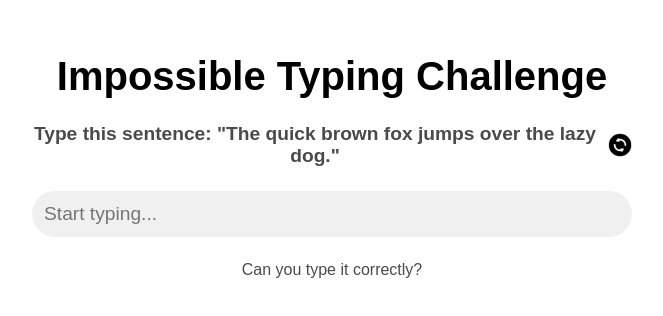
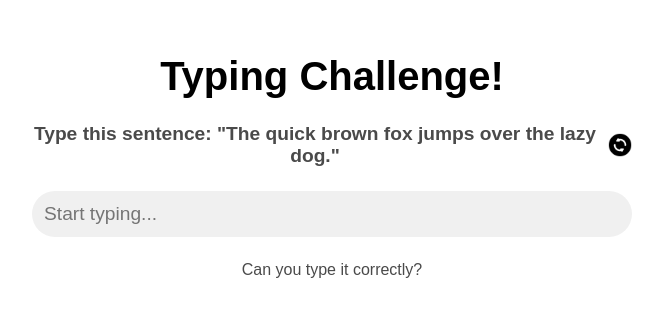
Before and after one commit to Navaneeth-Git/oopsie, a plain HTML site: page index.html in a window 1280 px wide. Shown: the part 234-550 px from the top of the page, without its empty margins (308-971 px from the left). Drawn offline with Linux system fonts and the light colour scheme; a web font is replaced by a local one.

Commit message:
titlefix

```diff
--- a/index.html
+++ b/index.html
@@ -3,14 +3,14 @@
 <head>
   <meta charset="UTF-8">
   <meta name="viewport" content="width=device-width, initial-scale=1.0">
-  <title>Typing Challenge ! </title>
+  <title>Impossible Typing Challenge</title>
   <link rel="stylesheet" href="style.css">
   <!-- Google Sans Font -->
   <link href="https://fonts.googleapis.com/css2?family=Google+Sans:wght@400;500;700&display=swap" rel="stylesheet">
 </head>
 <body>
   <div class="container">
-    <h1>Impossible Typing Challenge</h1>
+    <h1> Typing Challenge! </h1>
     <div class="sentence-container">
       <p id="sentence">Type this sentence: "The quick brown fox jumps over the lazy dog."</p>
       <button id="refreshButton" title="Get a new sentence">
```
